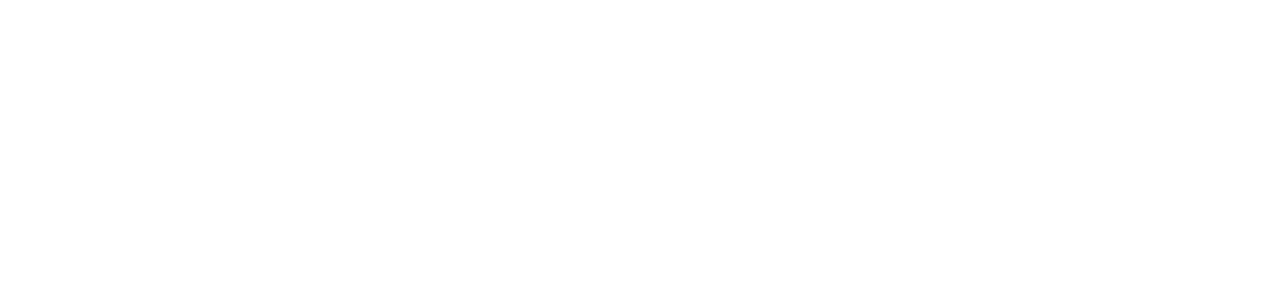
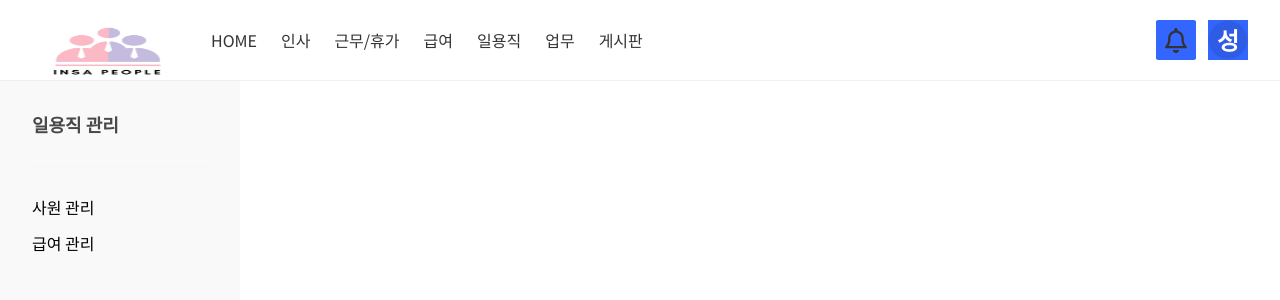
Before and after one commit to in4pp/In4PeopleFront, a React (Create React App) app: page /dailyWorker in a window 1280 px wide. Before the commit this address had no page. Shown: the top 300 px of the page. Built offline with nearby package versions, Linux system fonts and the light colour scheme.

Commit message:
feat : 사이드 바 추가

```diff
--- a/src/App.js
+++ b/src/App.js
@@ -9,6 +9,7 @@
 import ApprovalBookmark from "./pages/task/taskApproval/ApprovalBookmark";
 import WorkManageSidebar from "./pages/workManagement/WorkManageSidebar";
 import PersonnelSidebar from "./pages/personnel/PersonnelSidebar";
+import DailyWorkerSidebar from "./pages/dailyWorker/DailyWorkerSidebar";
 
 function App() {
   return (
@@ -31,12 +32,16 @@
           </Route>
           <Route path="/workManage" element={<WorkManageSidebar />}></Route>
 
-          <Route path="/personnel" element={<PersonnelSidebar />}>
+          <Route path="/personnel" element={<PersonnelSidebar />}></Route>
 
-          </Route>
+          <Route path="/dailyWorker" element={<DailyWorkerSidebar />}></Route>
+
+
+
         </Route>
       </Routes>
     </BrowserRouter>
+
   );
 }
 
--- /dev/null
+++ b/src/pages/dailyWorker/DailyWorkerSidebar.js
@@ -0,0 +1,43 @@
+import { Outlet } from "react-router-dom";
+import Side from "../../components/common/Navbar.module.css";
+
+import SlideToggleWorker from "./components/SlideToggleWorker";
+import SlideTogglePay from "./components/SlideTogglePay";
+
+
+function DailyWorkerSidebar() {
+  return (
+    <>
+      <div className={Side.cYDzyY}>
+        <div className={Side.iLkxeQ}>
+          <div className={Side.ecYrVX}>
+            <div className={Side.pbheK}>
+              <h1>일용직 관리</h1>
+
+              <hr style={{ marginTop: 30, marginBottom: 10 }} />
+              <hr style={{ marginTop: 5 }} />
+
+              <ul>
+                <li className={Side.fcngae}>
+                  <SlideToggleWorker />
+                </li>
+                <li className={Side.fcngae}>
+                  <SlideTogglePay />
+                </li>
+              </ul>
+            </div>
+            <div className={Side.pbheK}>
+              <div className={Side.ebDIkT}>
+                <span className={Side["material-icons"]}>arrow_back</span>
+              </div>
+              <ul />
+            </div>
+          </div>
+        </div>
+      </div>
+      <Outlet />
+    </>
+  );
+}
+
+export default DailyWorkerSidebar;
--- /dev/null
+++ b/src/pages/dailyWorker/components/SlideTogglePay.js
@@ -0,0 +1,28 @@
+import React, { useState } from "react";
+import { CSSTransition, TransitionGroup } from "react-transition-group";
+import "../../task/taskCSS/SlideToggle.css";
+
+function SlideTogglePay() {
+  const [show, setShow] = useState(false);
+
+  const handleClick = () => {
+    setShow(!show);
+  };
+
+  return (
+    <div>
+      <button onClick={handleClick}>급여 관리</button>
+      <TransitionGroup>
+        {show && (
+          <CSSTransition classNames="slide" timeout={200}>
+            <div>
+              <div className="mt-2"></div>
+            </div>
+          </CSSTransition>
+        )}
+      </TransitionGroup>
+    </div>
+  );
+}
+
+export default SlideTogglePay;
--- /dev/null
+++ b/src/pages/dailyWorker/components/SlideToggleWorker.js
@@ -0,0 +1,30 @@
+import React, { useState } from "react";
+import { CSSTransition, TransitionGroup } from "react-transition-group";
+import "../../task/taskCSS/SlideToggle.css";
+
+function SlideToggleWorker() {
+  const [show, setShow] = useState(false);
+
+  const handleClick = () => {
+    setShow(!show);
+  };
+
+  return (
+    <div>
+      <button onClick={handleClick}>사원 관리</button>
+      <TransitionGroup>
+        {show && (
+          <CSSTransition classNames="slide" timeout={200}>
+            <div>
+              <div className="mt-2">정보등록</div>
+              <div className="mt-2">정보수정 / 삭제</div>
+              <div className="mt-2">고용이력 조회</div>
+            </div>
+          </CSSTransition>
+        )}
+      </TransitionGroup>
+    </div>
+  );
+}
+
+export default SlideToggleWorker;
```
